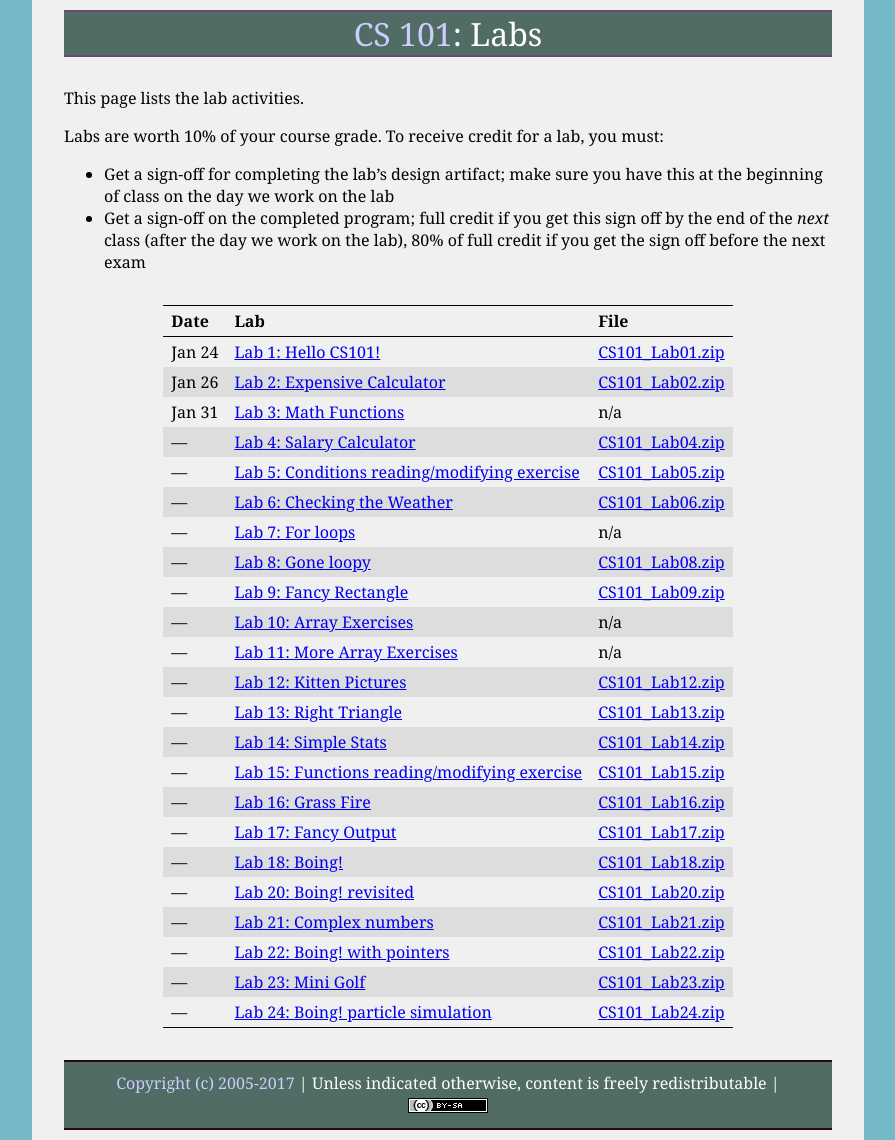
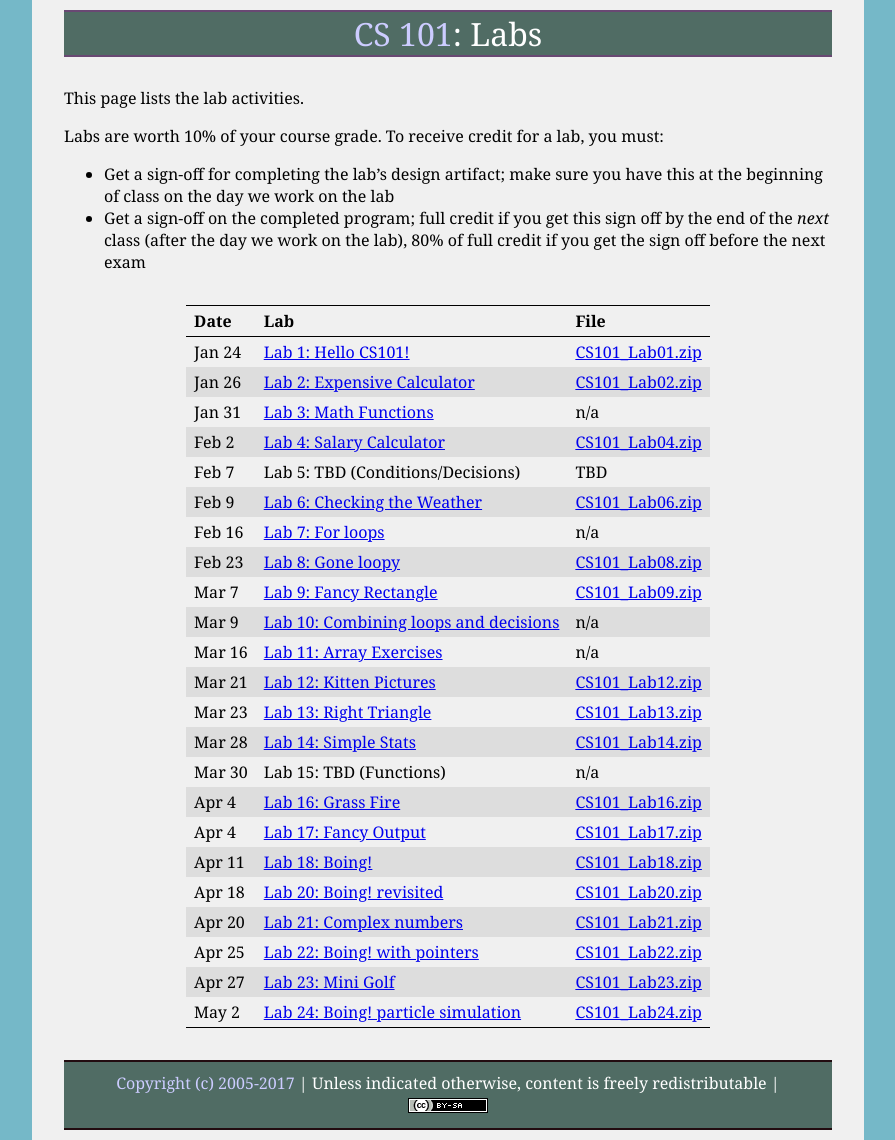
Before and after one commit to ycpcs/cs101-spring2017, a Jekyll site: the page built from labs/index.md, in a window 1280 px wide. Shown: the whole page, without its empty margins (192-1087 px from the left). Built offline with Jekyll 4.4.1, drawn with Linux system fonts in a browser that asks for light colours.

Commit message:
update lab dates, re-arrange
Will be replacing the "reading/modifying" activity labs;
they never seemed to work that well.  Will replace
with labs that are the implementation phase of the
group design activity in class.

```diff
--- a/labs/index.md
+++ b/labs/index.md
@@ -15,23 +15,29 @@ Labs are worth 10% of your course grade.  To receive credit for a lab, you must:
 > Jan 24 | [Lab 1: Hello CS101!](lab01.html) | [CS101\_Lab01.zip](CS101_Lab01.zip)
 > Jan 26  | [Lab 2: Expensive Calculator](lab02.html) | [CS101\_Lab02.zip](CS101_Lab02.zip)
 > Jan 31  | [Lab 3: Math Functions](lab03.html) | n/a
-> &mdash; | [Lab 4: Salary Calculator](lab04.html) | [CS101\_Lab04.zip](CS101_Lab04.zip)
+> Feb 2 | [Lab 4: Salary Calculator](lab04.html) | [CS101\_Lab04.zip](CS101_Lab04.zip)
+> Feb 7 | Lab 5: TBD (Conditions/Decisions) | TBD
+> Feb 9 | [Lab 6: Checking the Weather](lab06.html) | [CS101\_Lab06.zip](CS101_Lab06.zip)
+> Feb 16 | [Lab 7: For loops](lab07.html) | n/a
+> Feb 23 | [Lab 8: Gone loopy](lab08.html) | [CS101\_Lab08.zip](CS101_Lab08.zip)
+> Mar 7 | [Lab 9: Fancy Rectangle](lab09.html) | [CS101\_Lab09.zip](CS101_Lab09.zip)
+> Mar 9 | [Lab 10: Combining loops and decisions](lab10.html) | n/a
+> Mar 16 | [Lab 11: Array Exercises](lab11.html) | n/a
+> Mar 21 | [Lab 12: Kitten Pictures](lab12.html) | [CS101\_Lab12.zip](CS101_Lab12.zip)
+> Mar 23 | [Lab 13: Right Triangle](lab13.html) | [CS101\_Lab13.zip](CS101_Lab13.zip)
+> Mar 28 | [Lab 14: Simple Stats](lab14.html) | [CS101\_Lab14.zip](CS101_Lab14.zip)
+> Mar 30 | Lab 15: TBD (Functions) | n/a
+> Apr 4 | [Lab 16: Grass Fire](lab16.html) | [CS101\_Lab16.zip](CS101_Lab16.zip)
+> Apr 4 | [Lab 17: Fancy Output](lab17.html) | [CS101\_Lab17.zip](CS101_Lab17.zip)
+> Apr 11 | [Lab 18: Boing!](lab18.html) | [CS101\_Lab18.zip](CS101_Lab18.zip)
+> Apr 18 | [Lab 20: Boing! revisited](lab20.html) | [CS101\_Lab20.zip](CS101_Lab20.zip)
+> Apr 20 | [Lab 21: Complex numbers](lab21.html) | [CS101\_Lab21.zip](CS101_Lab21.zip)
+> Apr 25 | [Lab 22: Boing! with pointers](lab22.html) | [CS101\_Lab22.zip](CS101_Lab22.zip)
+> Apr 27 | [Lab 23: Mini Golf](lab23.html) | [CS101\_Lab23.zip](CS101_Lab23.zip)
+> May 2 | [Lab 24: Boing! particle simulation](lab24.html) | [CS101\_Lab24.zip](CS101_Lab24.zip)
+
+<!--
 > &mdash; | [Lab 5: Conditions reading/modifying exercise](lab05.html) | [CS101\_Lab05.zip](CS101_Lab05.zip)
-> &mdash; | [Lab 6: Checking the Weather](lab06.html) | [CS101\_Lab06.zip](CS101_Lab06.zip)
-> &mdash; | [Lab 7: For loops](lab07.html) | n/a
-> &mdash; | [Lab 8: Gone loopy](lab08.html) | [CS101\_Lab08.zip](CS101_Lab08.zip)
-> &mdash; | [Lab 9: Fancy Rectangle](lab09.html) | [CS101\_Lab09.zip](CS101_Lab09.zip)
-> &mdash; | [Lab 10: Array Exercises](lab10.html) | n/a
 > &mdash; | [Lab 11: More Array Exercises](lab11.html) | n/a
-> &mdash; | [Lab 12: Kitten Pictures](lab12.html) | [CS101\_Lab12.zip](CS101_Lab12.zip)
-> &mdash; | [Lab 13: Right Triangle](lab13.html) | [CS101\_Lab13.zip](CS101_Lab13.zip)
-> &mdash; | [Lab 14: Simple Stats](lab14.html) | [CS101\_Lab14.zip](CS101_Lab14.zip)
 > &mdash; | [Lab 15: Functions reading/modifying exercise](lab15.html) | [CS101\_Lab15.zip](CS101_Lab15.zip)
-> &mdash; | [Lab 16: Grass Fire](lab16.html) | [CS101\_Lab16.zip](CS101_Lab16.zip)
-> &mdash; | [Lab 17: Fancy Output](lab17.html) | [CS101\_Lab17.zip](CS101_Lab17.zip)
-> &mdash; | [Lab 18: Boing!](lab18.html) | [CS101\_Lab18.zip](CS101_Lab18.zip)
-> &mdash; | [Lab 20: Boing! revisited](lab20.html) | [CS101\_Lab20.zip](CS101_Lab20.zip)
-> &mdash; | [Lab 21: Complex numbers](lab21.html) | [CS101\_Lab21.zip](CS101_Lab21.zip)
-> &mdash; | [Lab 22: Boing! with pointers](lab22.html) | [CS101\_Lab22.zip](CS101_Lab22.zip)
-> &mdash; | [Lab 23: Mini Golf](lab23.html) | [CS101\_Lab23.zip](CS101_Lab23.zip)
-> &mdash; | [Lab 24: Boing! particle simulation](lab24.html) | [CS101\_Lab24.zip](CS101_Lab24.zip)
+-->
```
Also changed, not shown: labs/lab03.md (+3 -4 lines), labs/lab10.md (+2 -10 lines), labs/lab11.md (+6 -6 lines).
